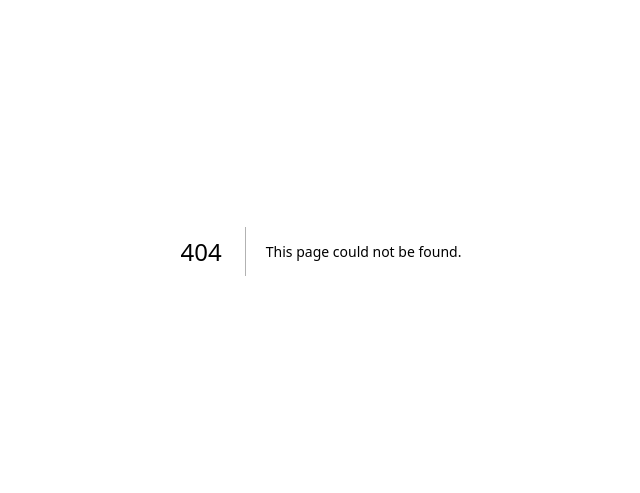
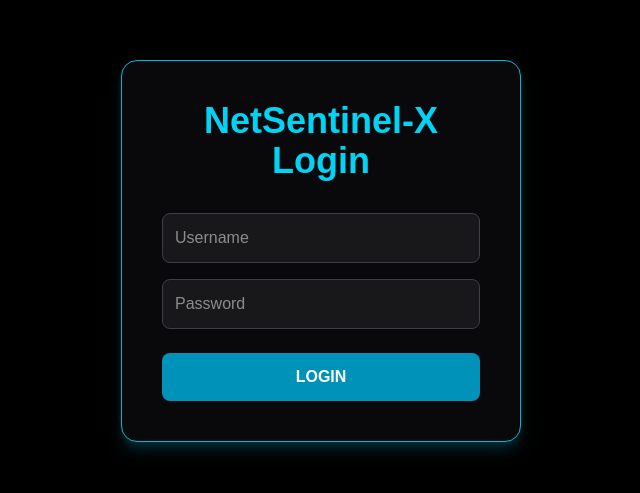
Before and after one commit to ayushsingh257/NetSentinel-X, a Next.js app in the folder frontend/: page /login in a window 1280 px wide. Before the commit this address had no page. Shown: the part 149-642 px from the top of the page, without its empty margins (319-959 px from the left). Built offline with nearby package versions, Linux system fonts and the light colour scheme.

Commit message:
Completed Phase 25 Production JWT Restoration

```diff
--- /dev/null
+++ b/frontend/app/login/page.tsx
@@ -0,0 +1,87 @@
+"use client";
+
+import { useState } from "react";
+
+export default function LoginPage() {
+
+  const [username, setUsername] = useState("");
+  const [password, setPassword] = useState("");
+
+async function handleLogin() {
+
+  try {
+
+    const response = await fetch("http://localhost:8080/login", {
+      method: "POST",
+      headers: {
+        "Content-Type": "application/json",
+      },
+      body: JSON.stringify({
+        username,
+        password,
+      }),
+    });
+
+    const data = await response.json();
+
+    if (!response.ok) {
+
+      alert(data.error || "Login failed");
+      return;
+    }
+
+    // STORE TOKEN
+    localStorage.setItem("token", data.token);
+
+    // STORE ROLE
+    localStorage.setItem("role", data.role);
+
+    alert("Login successful");
+
+    window.location.href = "/";
+
+  } catch (error) {
+
+    console.error(error);
+
+    alert("Server error");
+  }
+}
+
+  return (
+    <div className="min-h-screen bg-black flex items-center justify-center text-white">
+
+      <div className="bg-zinc-950 border border-cyan-500 rounded-2xl p-10 w-[400px] shadow-lg shadow-cyan-500/20">
+
+        <h1 className="text-4xl font-bold text-cyan-400 mb-8 text-center">
+          NetSentinel-X Login
+        </h1>
+
+        <input
+          type="text"
+          placeholder="Username"
+          value={username}
+          onChange={(e) => setUsername(e.target.value)}
+          className="w-full mb-4 p-3 rounded-lg bg-zinc-900 border border-zinc-700"
+        />
+
+        <input
+          type="password"
+          placeholder="Password"
+          value={password}
+          onChange={(e) => setPassword(e.target.value)}
+          className="w-full mb-6 p-3 rounded-lg bg-zinc-900 border border-zinc-700"
+        />
+
+        <button
+          onClick={handleLogin}
+          className="w-full bg-cyan-600 hover:bg-cyan-500 transition-all duration-300 p-3 rounded-lg font-bold"
+        >
+          LOGIN
+        </button>
+
+      </div>
+
+    </div>
+  );
+}
--- a/frontend/components/AlertDashboard.tsx
+++ b/frontend/components/AlertDashboard.tsx
@@ -18,7 +18,13 @@ export default function AlertDashboard() {
 async function fetchAlerts() {
   try {
 
-    const response = await fetch("http://localhost:8080/alerts");
+    const token = localStorage.getItem("token");
+
+    const response = await fetch("http://localhost:8080/alerts", {
+      headers: {
+        Authorization: `Bearer ${token}`,
+      },
+    });
 
     if (!response.ok) {
       console.error("Failed response:", response.status);
--- a/frontend/components/SOCDashboard.tsx
+++ b/frontend/components/SOCDashboard.tsx
@@ -3,8 +3,19 @@
 import TrafficDashboard from "./TrafficDashboard";
 import AlertDashboard from "./AlertDashboard";
 import Navbar from "./Navbar";
+import { useEffect } from "react";
 
 export default function SOCDashboard() {
+  useEffect(() => {
+
+  const token = localStorage.getItem("token");
+
+  if (!token) {
+
+    window.location.href = "/login";
+  }
+
+}, []);
 return (
   <div className="min-h-screen bg-black text-white">
 
```
Also changed, not shown: 1 other file (tests, documents, lock files or other folders).
